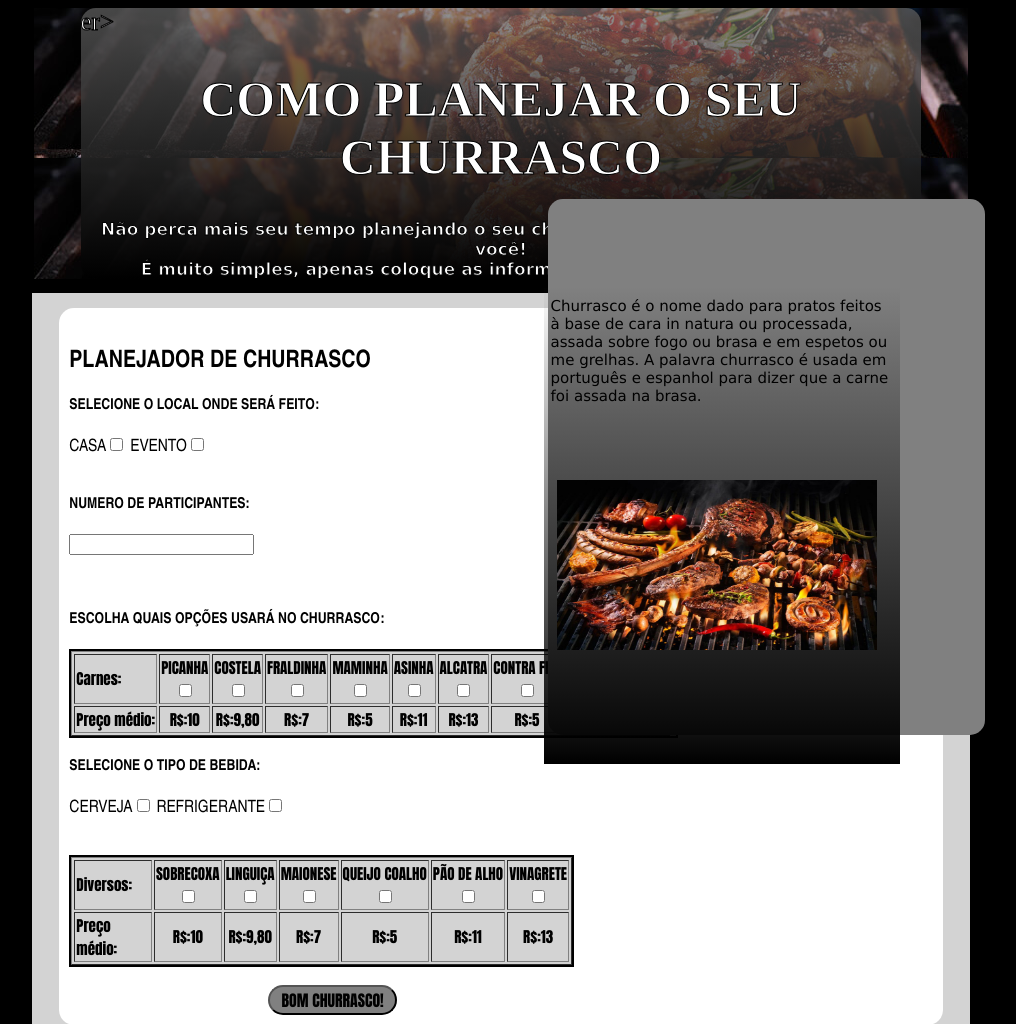
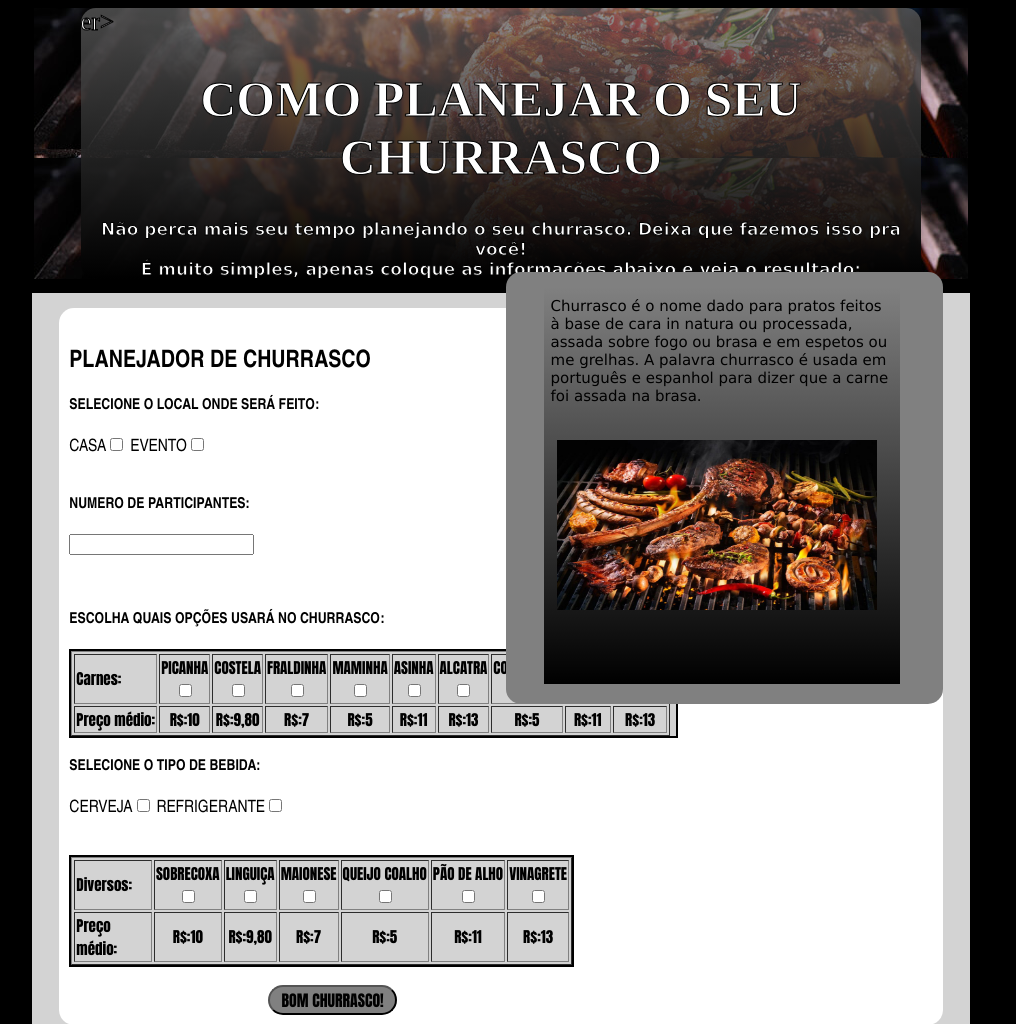
Before and after one commit to gabrielluiz1010/gabrielluiz1010.github.io, a plain HTML site: page churrasco.html in a window 1280 px wide. Shown: the top 1024 px of the page, without its empty margins (147-1163 px from the left). Drawn offline with Linux system fonts and the light colour scheme.

Commit message:
v4.5
brabo

```diff
--- a/textcss.css
+++ b/textcss.css
@@ -53,17 +53,17 @@ body{
 }
 #imgdivisor{
 	width: 31%;
-	height:62%;
+	height:49%;
 	position: absolute;
 	background-color:gray;
 	padding:20px;
-	top:199px;
-	left:695px;
+	top:34%;
+	left:51%;
 	border-radius:15px;
 }
 #img1box{
 	width:25%;
-	height:55%;
+	height:45%;
 	padding:1.4%;
 	position:absolute;
 	background-image: linear-gradient(rgba(100,100,100,0.01),black);
@@ -82,7 +82,7 @@ body{
 
 #img1{
 	position: absolute;
-	top:60%;
+	top:55%;
 	left: 55%;
 
 }
@@ -135,6 +135,9 @@ body{
 	z-index: 1;/*sobrepoe em camadas*/
 	top: 34.5%;
 
+	border-radius:15px;
+
+
 }
 .error{
 	position: absolute;
```
